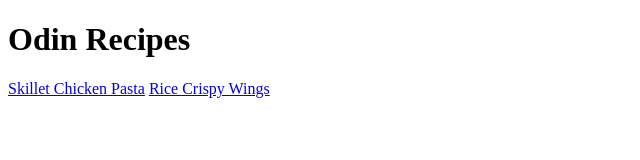
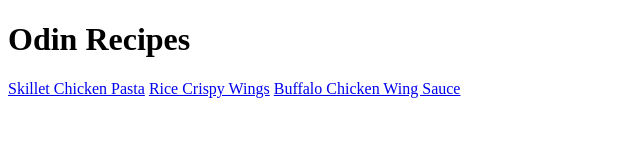
Before and after one commit to Kateryna325/odin-recipes, a plain HTML site: page index.html in a window 1280 px wide. Shown: the whole page, without its empty margins (0-640 px from the left). Drawn offline with Linux system fonts and the light colour scheme.

Commit message:
Add link to sauce recipe page
The recipe is accessible from homepage

```diff
--- a/index.html
+++ b/index.html
@@ -8,5 +8,6 @@
 		<h1>Odin Recipes</h1>
 		<a href="./recipes/pasta.html">Skillet Chicken Pasta</a>
 		<a href="./recipes/wings.html">Rice Crispy Wings</a>
+		<a href="./recipes/sauce.html">Buffalo Chicken Wing Sauce</a>
 	</body>
 </html>
```
